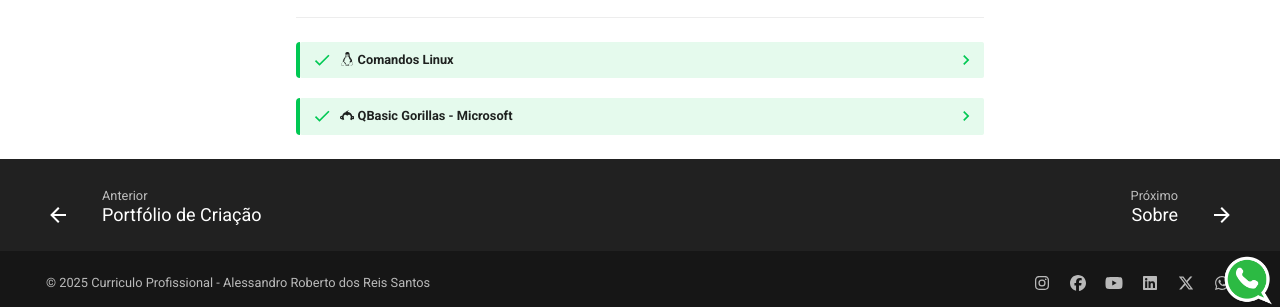
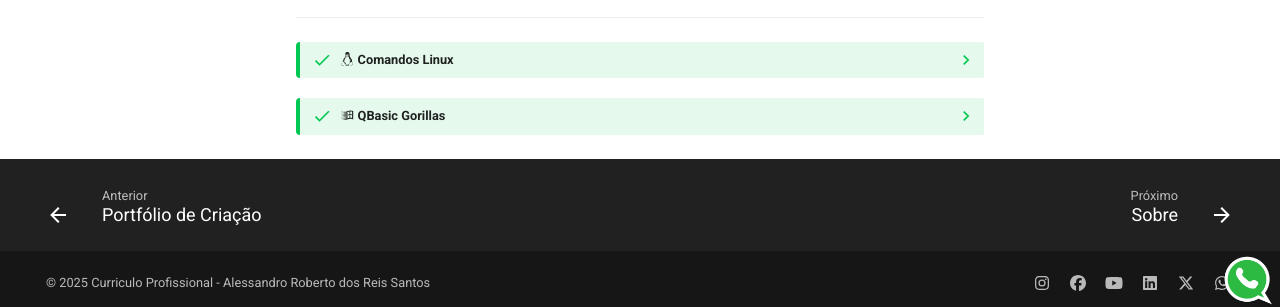
Before and after one commit to arrs82/curriculo, an MkDocs documentation site: the page built from docs/conteudo-pessoal.md, in a window 1280 px wide and 932 px high. Shown: the part 617-924 px from the top of the window. Built offline with MkDocs 1.6.1 and Material for MkDocs 9.7.7, drawn with Linux system fonts in a browser that asks for light colours; nearby versions of some CDN libraries; some of the changed lines change nothing that is shown.

Commit message:
Microsoft

```diff
--- a/docs/conteudo-pessoal.md
+++ b/docs/conteudo-pessoal.md
@@ -374,7 +374,7 @@
 
         umask 002
 
-??? Success ":simple-surveymonkey: QBasic Gorillas - Microsoft"
+??? Success ":material-microsoft-windows-classic: QBasic Gorillas"
     <div style="position: relative; padding-bottom: 56.25%; height: 0; overflow: hidden;">
     <iframe
         style="position: absolute; top: 0; left: 0; width: 100%; height: 100%;"
```
